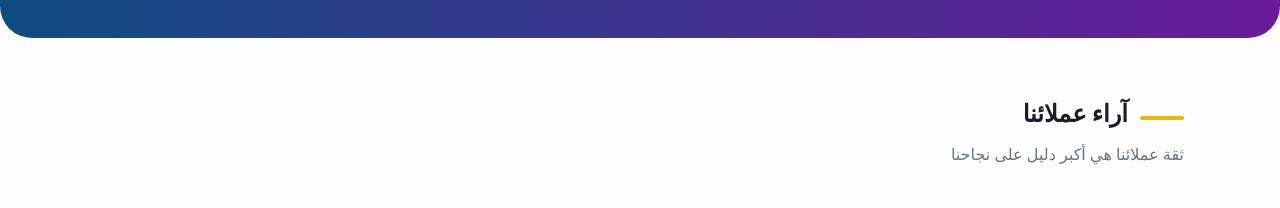
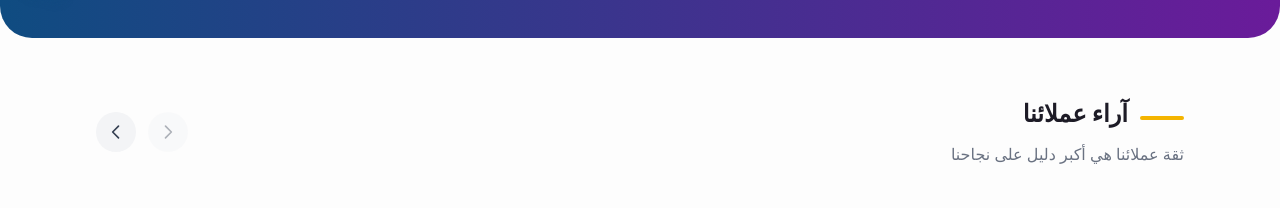
Before and after one commit to Abdalrhman-abd/media-agency-web, a React (Vite) app: page / in a window 1280 px wide. Shown: the part 3337-3545 px from the top of the page. Built offline with nearby package versions, Linux system fonts and the light colour scheme.

Commit message:
feat(home): add testimonials slider with pagination dots

```diff
--- a/src/features/home/components/testimonials/copmmponents/TestimonialsSlider.tsx
+++ b/src/features/home/components/testimonials/copmmponents/TestimonialsSlider.tsx
@@ -8,18 +8,59 @@ import Card from './Card';
 
 const TestimonialsSlider = () => {
   const [activeIndex, setActiveIndex] = useState(0);
+  const maxIndex = Math.max(0, testimonials.length - 3);
 
+  // العناصر المعروضة حالياً (3 عناصر)
   const visibleTestimonials = testimonials.slice(activeIndex, activeIndex + 3);
 
-  const maxIndex = Math.max(0, testimonials.length - 3);
+  // دالة الانتقال للخلف
+  const handlePrev = () => {
+    if (activeIndex > 0) {
+      setActiveIndex((prev) => prev - 1);
+    }
+  };
+
+  // دالة الانتقال للأمام
+  const handleNext = () => {
+    if (activeIndex < maxIndex) {
+      setActiveIndex((prev) => prev + 1);
+    }
+  };
 
   return (
     <div className="min-h-[50vh] overflow-hidden">
-      <div className="lg:ps-24 sm:ps-20 ps-10">
+      <div className="flex flex-col sm:flex-row justify-between items-start sm:items-center lg:px-24 sm:px-20 px-10 gap-4">
         <SectionTitle
           title="آراء عملائنا"
           subtitle="ثقة عملائنا هي أكبر دليل على نجاحنا"
         />
+
+        {/* أزرار السابق والتالي */}
+        <div className="flex gap-3 self-end sm:self-auto">
+          <button
+            type="button"
+            onClick={handlePrev}
+            disabled={activeIndex === 0}
+            aria-label="الآراء السابقة"
+            className="p-2.5 rounded-full bg-gray-100 hover:bg-gray-200 disabled:opacity-40 disabled:cursor-not-allowed transition-colors"
+          >
+            <svg className="w-5 h-5 text-gray-700 rtl:rotate-180" fill="none" stroke="currentColor" viewBox="0 0 24 24">
+              <path strokeLinecap="round" strokeLinejoin="round" strokeWidth={2} d="M15 19l-7-7 7-7" />
+            </svg>
+          </button>
+
+          <button
+            type="button"
+            onClick={handleNext}
+            disabled={activeIndex === maxIndex}
+            aria-label="الآراء التالية"
+            className="p-2.5 rounded-full bg-gray-100 hover:bg-gray-200 disabled:opacity-40 disabled:cursor-not-allowed transition-colors"
+          >
+            <svg className="w-5 h-5 text-gray-700 rtl:rotate-180" fill="none" stroke="currentColor" viewBox="0 0 24 24">
+              <path strokeLinecap="round" strokeLinejoin="round" strokeWidth={2} d="M9 5l7 7-7 7" />
+            </svg>
+          </button>
+        </div>
       </div>
 
       {/* Testimonials Cards */}
```
